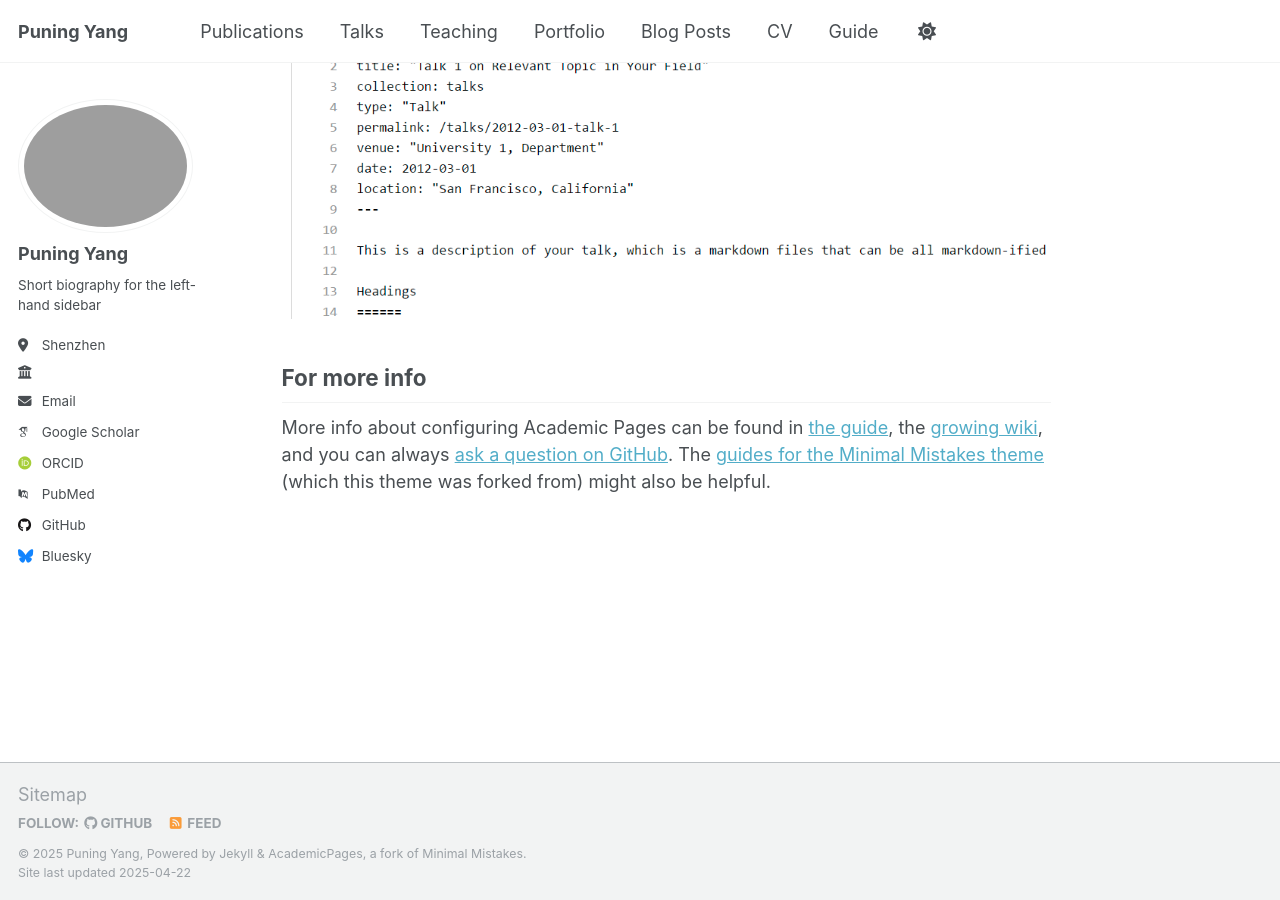
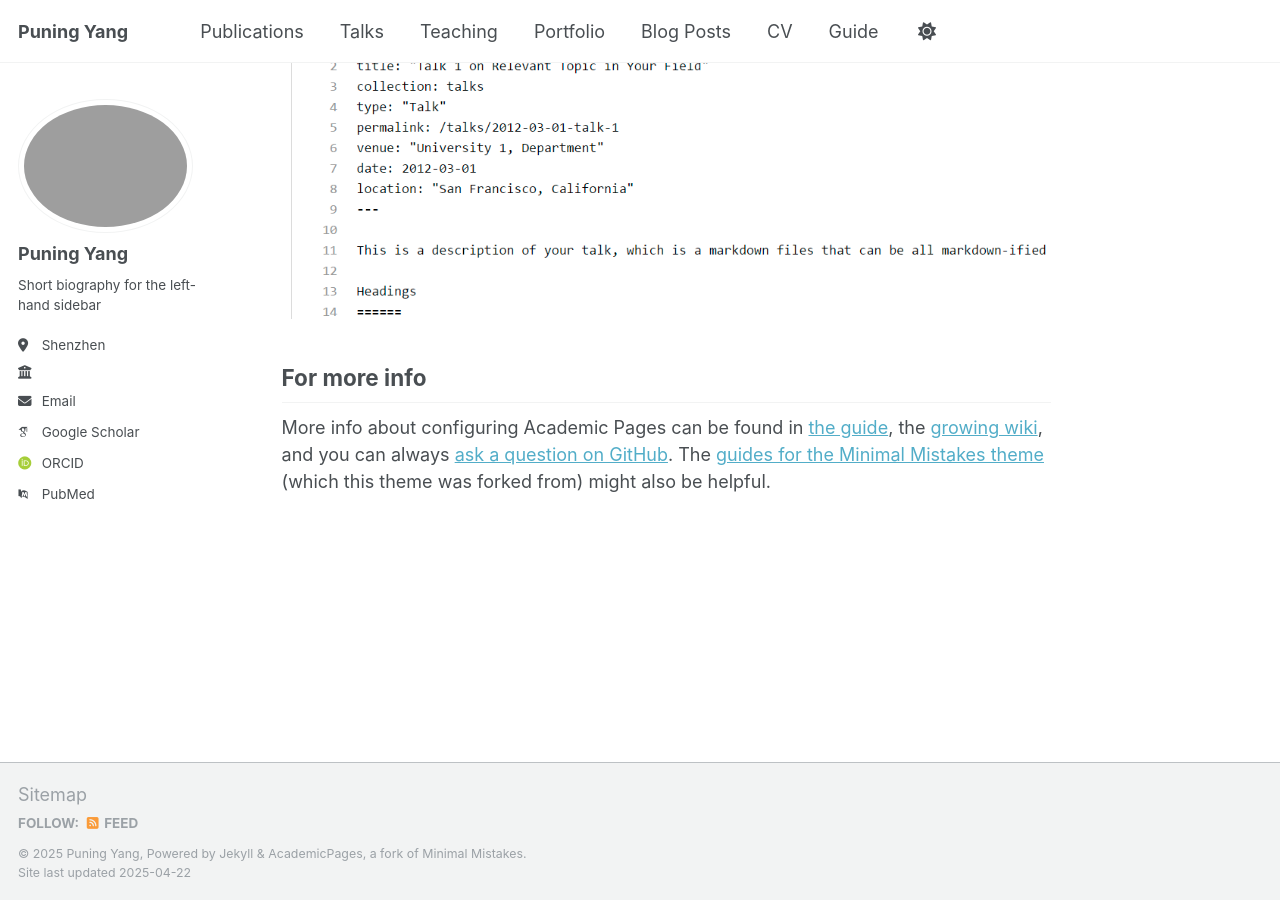
Before and after one commit to Puning97/Puning97.github.io, a Jekyll site: the page built from _pages/about.md, in a window 1280 px wide and 900 px high, scrolled down 2636 px. Built offline with Jekyll 4.4.1, drawn with Linux system fonts in a browser that asks for light colours; some web fonts are replaced.

Commit message:
Update _config.yml

```diff
--- a/_config.yml
+++ b/_config.yml
@@ -13,7 +13,7 @@ title                    : "Puning Yang"
 title_separator          : "-"
 name                     : &name "Puning Yang"
 description              : &description "personal description"
-url                      : https://Puning97.github.io # the base hostname & protocol for your site e.g. "https://[your GitHub username].github.io"
+url                      : https://puning97.github.io # the base hostname & protocol for your site e.g. "https://[your GitHub username].github.io"
 baseurl                  : "" # the subpath of your site, e.g. "/blog"
 repository               : "Puning97/Puning97.github.io"
 
@@ -45,12 +45,12 @@ author:
   bitbucket        : # Username - Update with your username on the site
   codepen          : # Username
   dribbble         : # Username
-  github           : "academicpages"
+  github           : #"academicpages"
   kaggle           : # Username
   stackoverflow    : # User number or user number and name (i.e., use "1" or "1/jeff-atwood")
 
   # Social media
-  bluesky          : "bsky.app" # Replace this with you Bluesky username
+  bluesky          : #"bsky.app" # Replace this with you Bluesky username
   facebook         : # Username
   flickr           : # Username
   foursquare       : # Username
```
